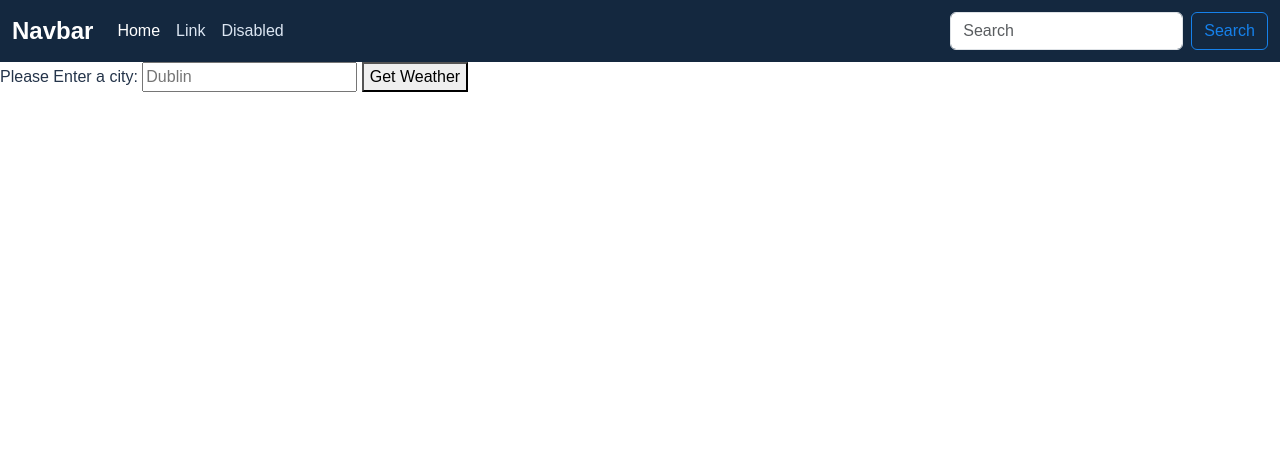
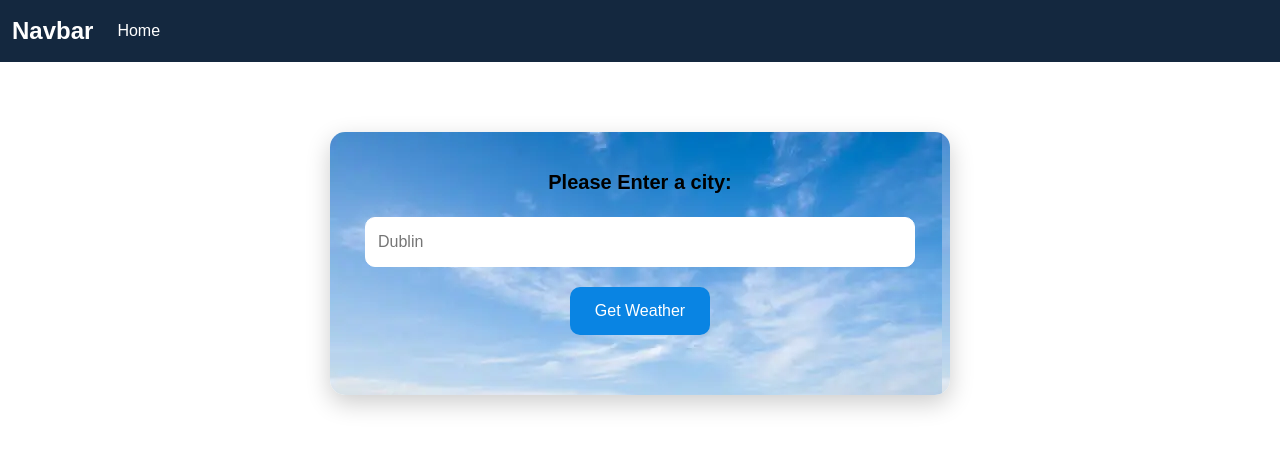
Before and after one commit to MilanB05/web-app-dev-project-yr2, a plain HTML site: page weatherApp.html in a window 1280 px wide. Drawn offline with nearby package versions, Linux system fonts and the light colour scheme.

Commit message:
Add files via upload

```diff
--- a/style.css
+++ b/style.css
@@ -1,4 +1,4 @@
-body{
+#indexB {
 	background-color:f3f6fa;
 	font-family:sans-serif;
 	color:#24344a;
@@ -104,3 +104,98 @@ body{
 #valid{
 	color:white;
 }
+
+/* here goes styling for weaher app */
+
+#WeatherB {
+	margin: 0;
+	font-family:Arial, sans-serif;
+
+
+}
+
+/* this is styling for main content area */
+#WeatherB main{
+	display:flex;
+	justify-content: center;
+	align-items:flex-start;
+	padding: 70px 20px;
+
+}
+/* styling for the form */
+#WeatherF{
+	background-image:url("images/sky.webp");
+	padding:35px;
+	border-radius:15px;
+	width: 50%;
+	text-align:center;
+	box-shadow: 0 8px 25px rgba(0,0,0,0.2);
+}
+
+/* here goes styling for city label */
+#WeatherF label{
+	display:block;
+	font-size:20px;
+	font-weight:bold;
+	color:black;
+	margin-bottom: 20px;
+
+}
+/* here goes styling for city input box */
+
+#WeatherF input{
+	width:100%;
+	padding: 12px;
+	border:1px solid white;
+	border-radius:10px;
+	font-size: 16px;
+	margin-bottom:20px;
+}
+
+/* giving effects to input box when clicked */
+
+#WeatherF input:focus{
+	outline:none;
+	border-color:#0984e3;
+	box-shadow: 0 0 5px rgba(9,132,227,0.4);
+}
+
+/* giving styling to a Get Weather Button */
+#WeatherF button{
+	background-color:#0984e3;
+	color:white;
+	border:none;
+	padding: 12px 25px;
+	border-radius:10px;
+	font-size:16px;
+	cursor:pointer;
+
+}
+
+/* this will give the hover effect to the button */
+#WeatherF button:hover{
+	background-color: #0069b4;
+}
+
+/* this gives a separation for weather result section */
+#WResult{
+	margin-top:25px;
+}
+
+/* styling for city nam ein result section */
+#WResult h3{
+	color:#0984e3;
+	font-size:24px;
+	margin-bottom: 20px;
+}
+
+/* styling for individual weather information parts */
+#WResult p {
+	background-color:#eef6ff;
+	padding:12px;
+	border-radius: 8px;
+	border-width:50%;
+	margin-bottom: 10px;
+
+
+}
--- a/weatherApp.html
+++ b/weatherApp.html
@@ -9,7 +9,7 @@
 <link href="https://cdn.jsdelivr.net/npm/bootstrap@5.3.3/dist/css/bootstrap.min.css" rel="stylesheet">
 <link rel="stylesheet" href="style.css">
 </head>
-<body>
+<body id="WeatherB">
 <!-- navbar used from bootstrap, same style as the one for main page-->
 
 <nav class="navbar navbar-expand-lg navbar-dark bg-dark">
@@ -23,17 +23,7 @@
         <li class="nav-item">
           <a class="nav-link active" aria-current="page" href="index.html">Home</a>
         </li>
-        <li class="nav-item">
-          <a class="nav-link" href="#">Link</a>
-        </li>
-        <li class="nav-item">
-          <a class="nav-link disabled" href="#" tabindex="-1" aria-disabled="true">Disabled</a>
-        </li>
       </ul>
-      <form class="d-flex">
-        <input class="form-control me-2" type="search" placeholder="Search" aria-label="Search">
-        <button class="btn btn-outline-success" type="submit">Search</button>
-      </form>
     </div>
   </div>
 </nav>
```
Also changed, not shown: index.html (+3 -8 lines), images/sky.webp (added).
